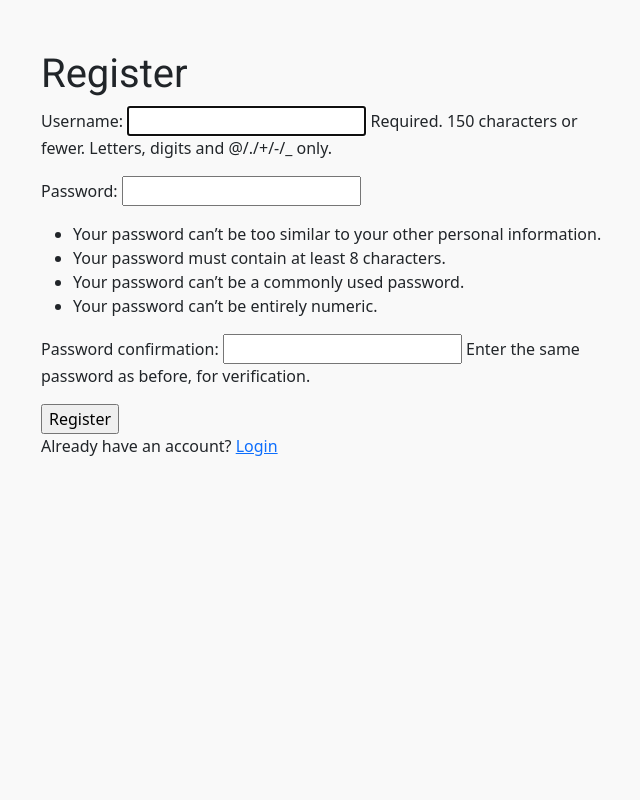
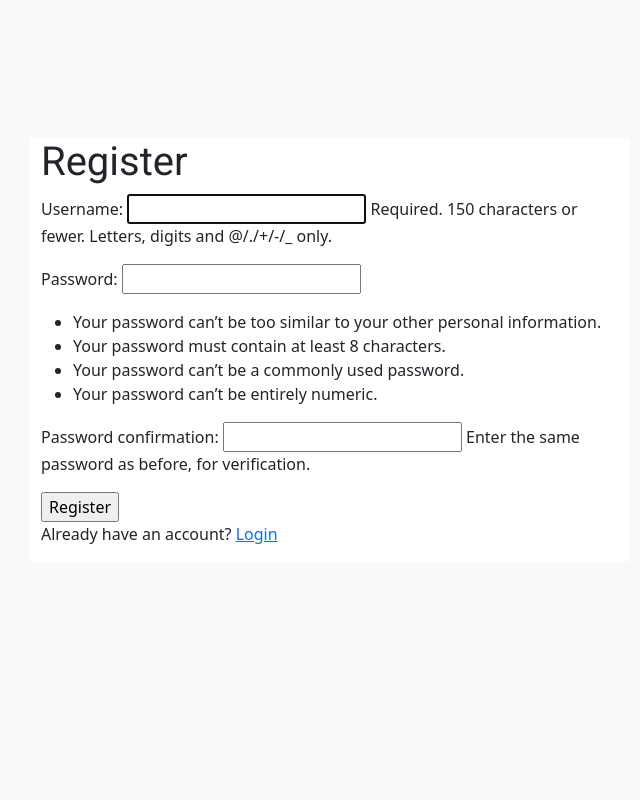
Before and after one commit to gjularic/todo-app, a Django app: page /register/ in a window 1280 px wide. Shown: the whole page, without its empty margins (311-951 px from the left). Run offline with Django 3.2, Linux system fonts and the light colour scheme.

Commit message:
Center the main container

```diff
--- a/static/css/style.css
+++ b/static/css/style.css
@@ -1,11 +1,12 @@
 body {
     background-color: #F9F9F9;
-    padding-top: 50px;
+    padding-bottom: 100px;
 }
 
 .container {
     max-width: 600px;
     margin: auto;
+    background-color: #fff;
 }
 
 h1 {
--- a/templates/todo/base.html
+++ b/templates/todo/base.html
@@ -19,7 +19,7 @@
     <link rel="stylesheet" href="{% static 'css/style.css' %}">
 
 </head>
-<body>
+<body class="h-100 d-flex align-items-center justify-content-center">
 
     <div class="container">
         {% block content %}
--- a/templates/todo/todo_list.html
+++ b/templates/todo/todo_list.html
@@ -3,6 +3,7 @@
 {% block content %}
 
 <!-- check if user is logged in and display the name -->
+
 {% if request.user.is_authenticated %}
     <p>{{ request.user }}</p>
     <a href="{% url 'logout' %}">Logout</a>
```
